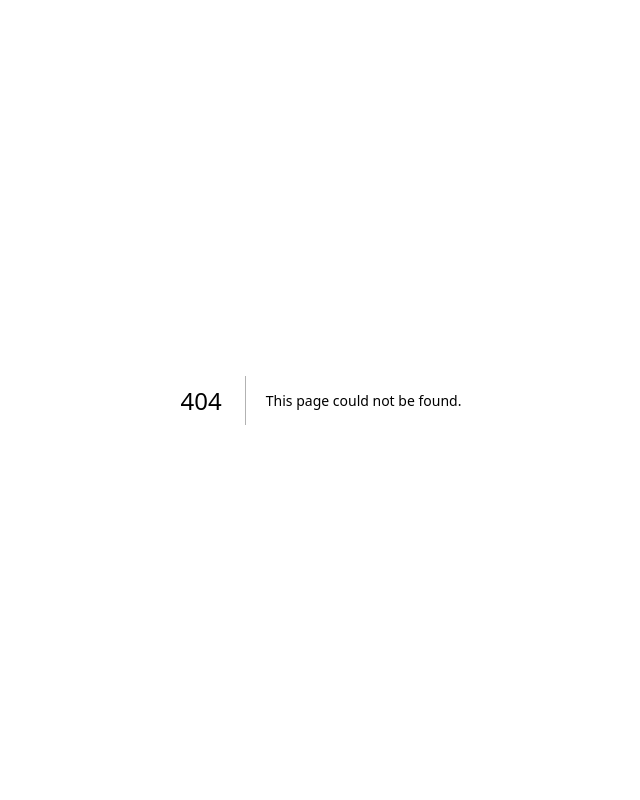
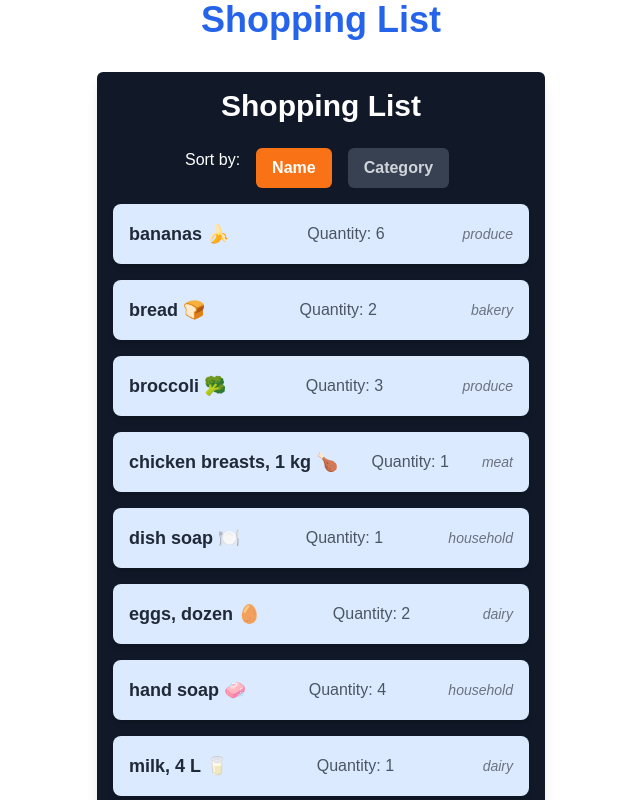
Before and after one commit to ulysses0511/cprg306-assignments, a Next.js app: page /week-6 in a window 1280 px wide. Before the commit this address had no page. Shown: the top 800 px of the page, without its empty margins (319-959 px from the left). Built offline with nearby package versions, Linux system fonts and the light colour scheme.

Commit message:
completed week 6 assignment

```diff
--- a/app/page.js
+++ b/app/page.js
@@ -9,7 +9,8 @@ export default function Home(){
         <li><Link href="/week-3">Week 3 Assignment</Link></li>
         <li><Link href="/week-4">Week 4 Assignment</Link></li>
         <li><Link href="/week-5">Week 5 Assignment</Link></li>
+        <li><Link href="/week-6">Week 6 Assignment</Link></li>
       </ul>
     </main>
   );
-};
+}
--- /dev/null
+++ b/app/week-6/item-list.js
@@ -0,0 +1,58 @@
+"use client"
+
+import { useState } from "react";
+
+import itemsData from "./items.json";
+import Item from "./item";
+
+function ItemList(){
+
+    const [sortBy, setSortBy] = useState("name");
+
+    const sortedItems = [...itemsData].sort((a, b) => {
+        if (sortBy === 'name') {
+          return a.name.localeCompare(b.name);
+        } else if (sortBy === 'category') {
+          return a.category.localeCompare(b.category);
+        }
+        return 0;
+      });
+
+
+      return (
+        <div className="max-w-md mx-auto p-4 bg-gray-900 rounded-md shadow-lg">
+          <h2 className="text-3xl font-bold mb-6 text-center text-white">Shopping List</h2>
+
+          {/* Sort Buttons */}
+          <div className="flex justify-center mb-4">
+            <span className="text-white mr-2">Sort by:</span>
+            <button
+              onClick={() => setSortBy('name')}
+              className={`px-4 py-2 mx-2 font-semibold rounded-md ${sortBy === 'name' ? 'bg-orange-500 text-white' : 'bg-gray-700 text-gray-300'}`}
+            >
+              Name
+            </button>
+            <button
+              onClick={() => setSortBy('category')}
+              className={`px-4 py-2 mx-2 font-semibold rounded-md ${sortBy === 'category' ? 'bg-orange-500 text-white' : 'bg-gray-700 text-gray-300'}`}
+            >
+              Category
+            </button>
+          </div>
+
+          {/* List of Items */}
+          <ul className="space-y-4">
+            {sortedItems.map((item) => (
+              <Item
+                key={item.id}
+                name={item.name}
+                quantity={item.quantity}
+                category={item.category}
+              />
+            ))}
+          </ul>
+        </div>
+      );
+}
+
+export default ItemList;
--- /dev/null
+++ b/app/week-6/item.js
@@ -0,0 +1,11 @@
+function item({name, quantity, category}){
+    return (
+        <li className="flex justify-between items-center p-4 bg-blue-100 rounded-lg shadow-md">
+            <div className="text-lg font-semibold text-gray-800">{name}</div>
+            <div className="text-gray-600">Quantity: {quantity}</div>
+            <div className="text-sm text-gray-500 italic">{category}</div>
+        </li>
+    );
+};
+
+export default item;
--- /dev/null
+++ b/app/week-6/items.json
@@ -0,0 +1,74 @@
+[
+    {
+      "id": "1h2GJKH12gkHG31h1H",
+      "name": "milk, 4 L 🥛",
+      "quantity": 1,
+      "category": "dairy"
+    },
+    {
+      "id": "2KJH3k2j3H1k2J3K1H",
+      "name": "bread 🍞",
+      "quantity": 2,
+      "category": "bakery"
+    },
+    {
+      "id": "3h2KJH3k2j3H1k2J3",
+      "name": "eggs, dozen 🥚",
+      "quantity": 2,
+      "category": "dairy"
+    },
+    {
+      "id": "4k2J3K1H2GJKH12gk",
+      "name": "bananas 🍌",
+      "quantity": 6,
+      "category": "produce"
+    },
+    {
+      "id": "5H1h1H2KJH3k2j3H",
+      "name": "broccoli 🥦",
+      "quantity": 3,
+      "category": "produce"
+    },
+    {
+      "id": "6H1k2J3K1H2GJKH1",
+      "name": "chicken breasts, 1 kg 🍗",
+      "quantity": 1,
+      "category": "meat"
+    },
+    {
+      "id": "7gkHG31h1H2KJH3k",
+      "name": "pasta sauce 🍝",
+      "quantity": 3,
+      "category": "canned goods"
+    },
+    {
+      "id": "8j3H1k2J3K1H2GJK",
+      "name": "spaghetti, 454 g 🍝",
+      "quantity": 2,
+      "category": "dry goods"
+    },
+    {
+      "id": "9H12gkHG31h1H2KJ",
+      "name": "toilet paper, 12 pack 🧻",
+      "quantity": 1,
+      "category": "household"
+    },
+    {
+      "id": "10H3k2j3H1k2J3K1",
+      "name": "paper towels, 6 pack",
+      "quantity": 1,
+      "category": "household"
+    },
+    {
+      "id": "11k2J3K1H2GJKH12",
+      "name": "dish soap 🍽️",
+      "quantity": 1,
+      "category": "household"
+    },
+    {
+      "id": "12GJKH12gkHG31h1",
+      "name": "hand soap 🧼",
+      "quantity": 4,
+      "category": "household"
+    }
+]
--- /dev/null
+++ b/app/week-6/page.js
@@ -0,0 +1,12 @@
+import ItemList from './item-list';
+
+export default function Page(){
+    return(
+        <main>
+            <header className="mb-8 text-center">
+                <h1 className="text-4xl font-bold text-blue-600">Shopping List</h1>
+            </header>
+            <ItemList />
+        </main>
+    )
+};
```
